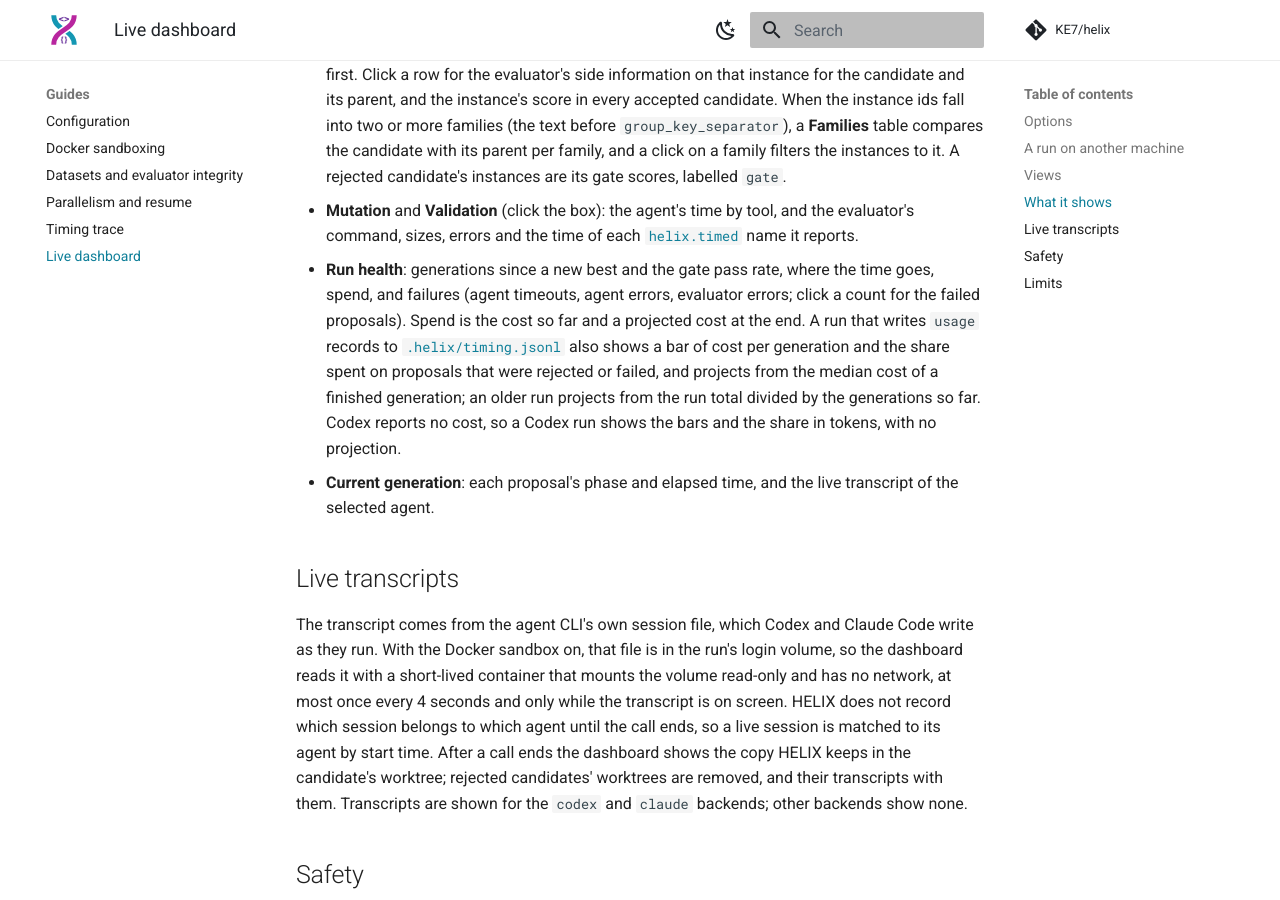
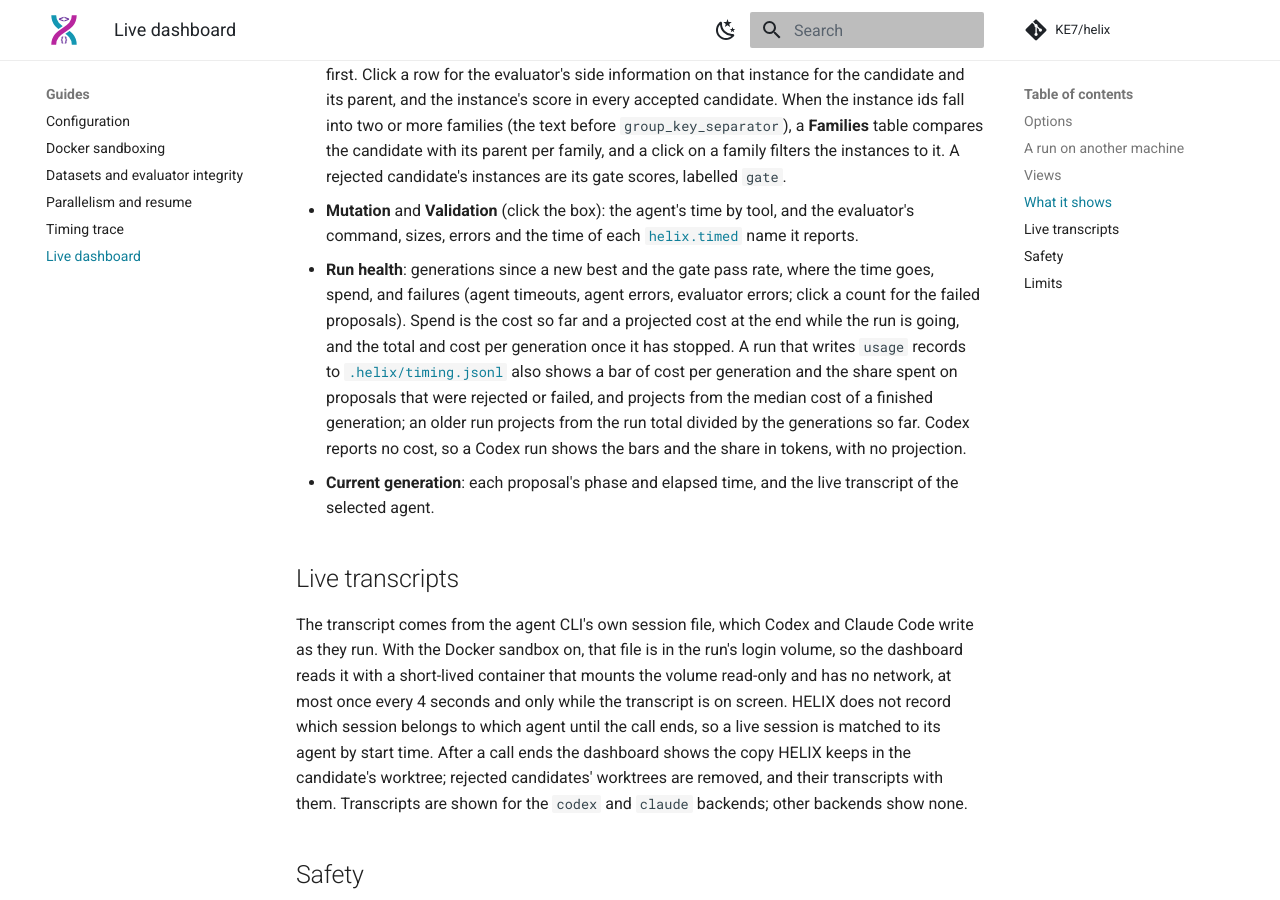
Before and after one commit to KE7/helix, an MkDocs documentation site: the page built from docs/guides/ui.md, in a window 1280 px wide and 900 px high, scrolled down 3044 px. Built offline with MkDocs 1.6.1 and Material for MkDocs 9.7.7, drawn with Linux system fonts in a browser that asks for light colours; comment, search, counter and statistics services are not loaded.

Commit message:
helix ui: a stopped run shows its total spend, not a projection
Spend read "– at finish" once the run had ended; it now shows the total and
the cost per generation. The transcript header no longer repeats the note
the panel already shows ("worktree removed, and its transcript with it").

Co-Authored-By: Claude Opus 5.5 <noreply@anthropic.com>

```diff
--- a/docs/guides/ui.md
+++ b/docs/guides/ui.md
@@ -97,7 +97,7 @@ closes the open popover or panel, and otherwise returns to the Loop. Each view h
   the time of each [`helix.timed`](timing.md) name it reports.
 - **Run health**: generations since a new best and the gate pass rate, where the time goes, spend, and failures (agent
   timeouts, agent errors, evaluator errors; click a count for the failed proposals). Spend is the cost so far and a
-  projected cost at the end. A run that writes `usage` records to [`.helix/timing.jsonl`](timing.md#record-format) also
+  projected cost at the end while the run is going, and the total and cost per generation once it has stopped. A run that writes `usage` records to [`.helix/timing.jsonl`](timing.md#record-format) also
   shows a bar of cost per generation and the share spent on proposals that were rejected or failed, and projects from
   the median cost of a finished generation; an older run projects from the run total divided by the generations so far.
   Codex reports no cost, so a Codex run shows the bars and the share in tokens, with no projection.
```
Also changed, not shown: src/helix/ui/static/app.js (+5 -3 lines).
